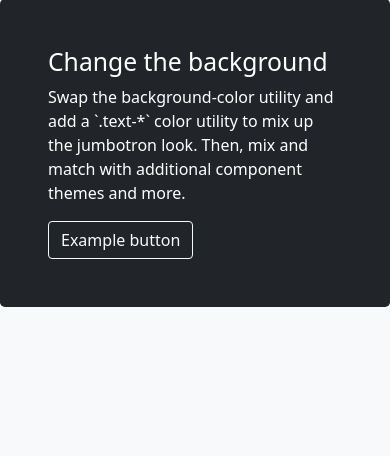
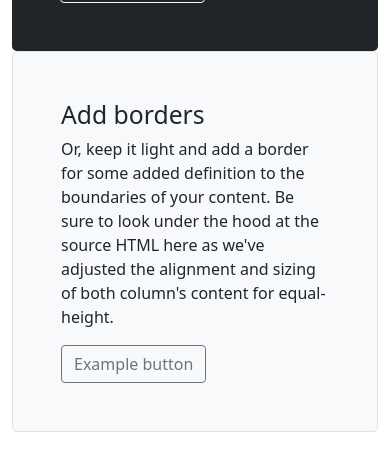
Before and after one commit to iozalla/Geometria-Analitica-Web, a Flask app: page / in a window 390 px wide. Shown: the part 845-1301 px from the top of the page. Before the commit the page ends 1152 px from the top, so only its background shows below. Run offline with Flask 2, Linux system fonts and the light colour scheme.

Commit message:
Update index.html

```diff
--- a/templates/index.html
+++ b/templates/index.html
@@ -16,8 +16,7 @@
 <body>
   <div class="bg-image" style="
       background-image: url('https://wallpaperbat.com/img/203483-math-equation-wallpaper.jpg');
-      height: 100vh;
-    ">
+      height: 100vh;">
     <ul class="nav">
       <li class="nav-item">
         <a class="nav-link active" aria-current="page" href="#">Index</a>
@@ -36,17 +35,32 @@
       <div class="p-5 mb-4 bg-light rounded-3">
         <div class="container-fluid py-5">
           <h1 class="display-5 fw-bold">Aprende Matematicas</h1>
-        <p class="col-md-8 fs-4">Esta web ha sido creada para alumnos de 4ª de la ESO para estudiar el tema de Geometria Analitica</p>
-        <button class="btn btn-primary btn-lg" type="button">Example button</button>
+          <p class="col-md-8 fs-4">Esta web ha sido creada para alumnos de 4ª de la ESO para estudiar el tema de
+            Geometria Analitica</p>
+          <button class="btn btn-primary btn-lg" type="button">Ver Teoria</button>
+        </div>
+      </div>
+      <div class="row align-items-md-stretch">
+        <div class="col-md-6">
+          <div class="h-100 p-5 text-white bg-dark rounded-3">
+            <h2>Aprende </h2>
+            <p>Swap the background-color utility and add a `.text-*` color utility to mix up the jumbotron look. Then, mix and match with additional component themes and more.</p>
+            <button class="btn btn-outline-light" type="button">Example button</button>
+          </div>
+        </div>
+        <div class="col-md-6">
+          <div class="h-100 p-5 bg-light border rounded-3">
+            <h2>Add borders</h2>
+            <p>Or, keep it light and add a border for some added definition to the boundaries of your content. Be sure to look under the hood at the source HTML here as we've adjusted the alignment and sizing of both column's content for equal-height.</p>
+            <button class="btn btn-outline-secondary" type="button">Example button</button>
           </div>
         </div>
       </div>
+
+
+
   </div>
-<div class="h-100 p-5 text-white bg-dark rounded-3">
-  <h2>Change the background</h2>
-  <p>Swap the background-color utility and add a `.text-*` color utility to mix up the jumbotron look. Then, mix and match with additional component themes and more.</p>
-  <button class="btn btn-outline-light" type="button">Example button</button>
-</div>
+
 
   <script src="https://cdn.jsdelivr.net/npm/bootstrap@5.1.3/dist/js/bootstrap.bundle.min.js"
     integrity="sha384-ka7Sk0Gln4gmtz2MlQnikT1wXgYsOg+OMhuP+IlRH9sENBO0LRn5q+8nbTov4+1p"
```
Lines whose indentation alone changed are shown as unchanged.
